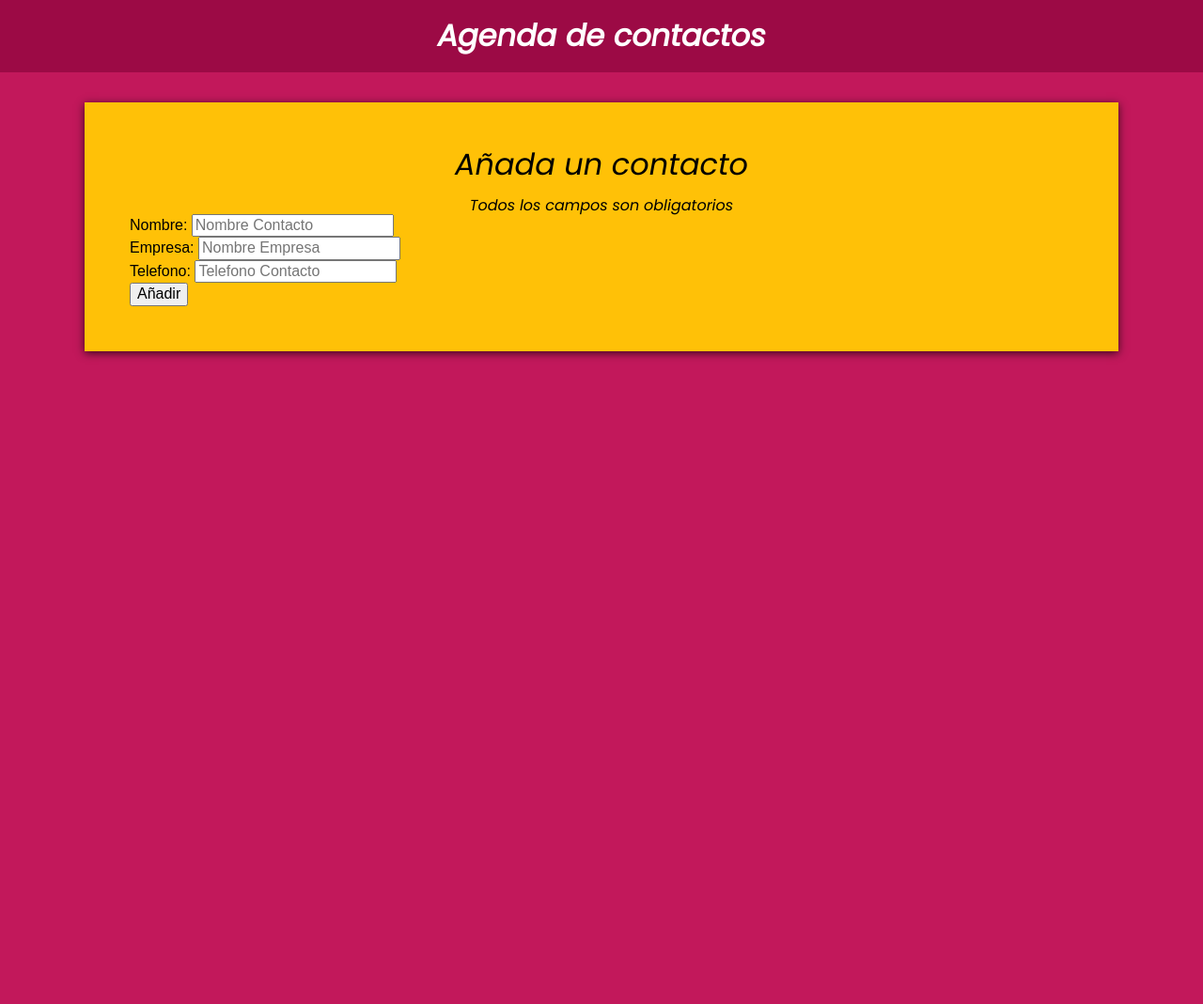
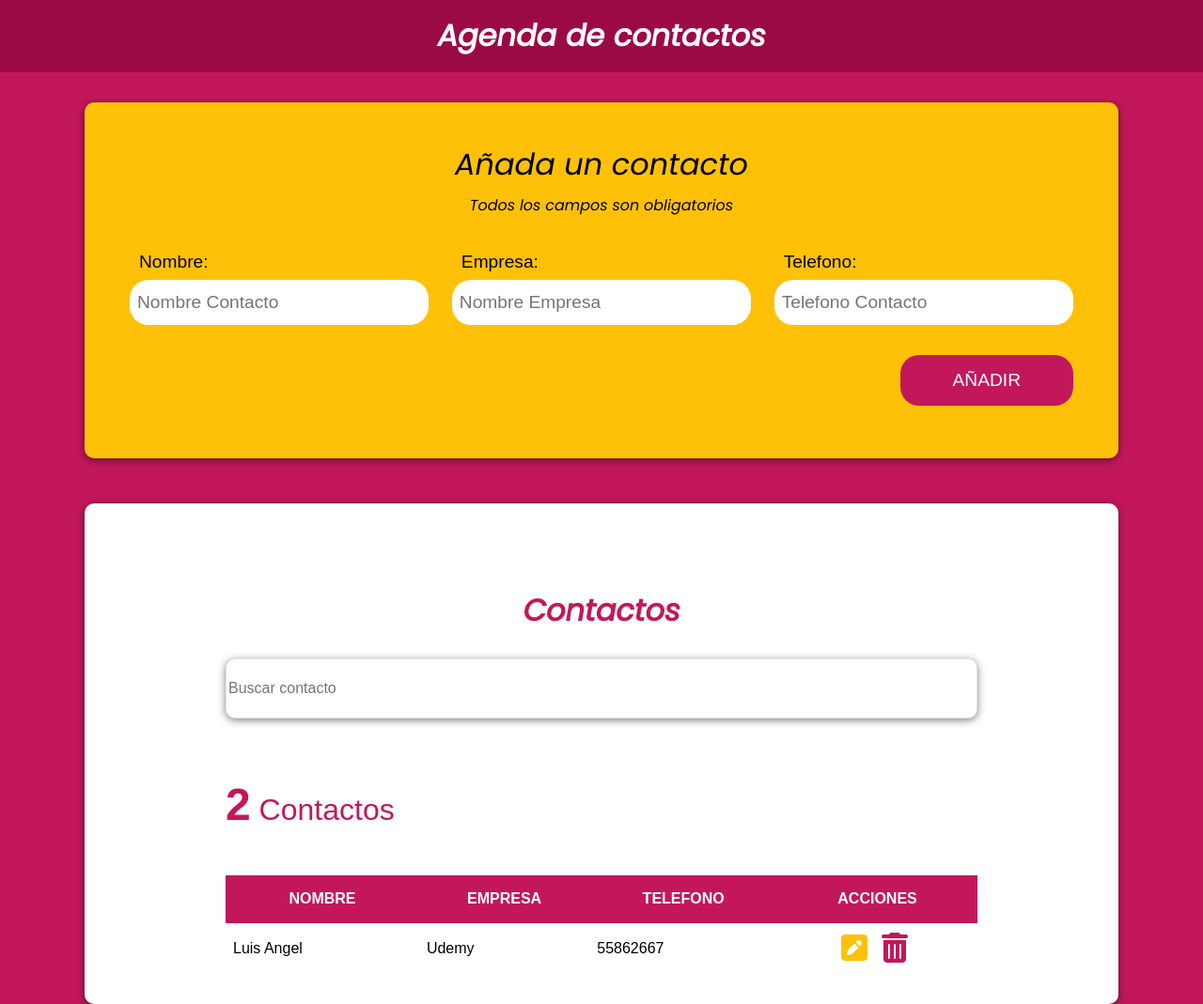
Before and after one commit to lanavarrogs/agenda, a PHP site: page / in a window 1280 px wide. Shown: the whole page at 94% size. Before the commit the page ends 382 px from the top, so only its background shows below. Run offline with PHP 8.4, Linux system fonts and the light colour scheme; some libraries are stand-ins or nearby versions.

Commit message:
Se termino la pagina principal

```diff
--- a/css/styles.css
+++ b/css/styles.css
@@ -21,14 +21,18 @@ html {
   .bg-amarillo{
       background-color: var(--color-secundario);
   }
+  .bg-blanco{
+      background-color: #ffffff;
+  }
   .contenedor{
       margin: 0 auto;
       max-width: 1100px;
   }
   .sombra{
-    -webkit-box-shadow: 0px 2px 9px 0px rgba(0,0,0,0.71);
-    -moz-box-shadow: 0px 2px 9px 0px rgba(0,0,0,0.71);
-     box-shadow: 0px 2px 9px 0px rgba(0,0,0,0.71);
+    -webkit-box-shadow: 0px 2px 5px 0px rgba(0,0,0,0.5);
+    -moz-box-shadow: 0px 2px 5px 0px rgba(0,0,0,0.5);
+     box-shadow: 0px 2px 9px 0px rgba(0,0,0,0.5);
+     border-radius: 10px;
   }
   h1,h2{
       font-family: var(--fuenteSecundaria);
@@ -39,8 +43,23 @@ html {
       padding: 20px;
       color: white;
   }
+  h2{
+      font-size: 2rem;
+      color: var(--color-primario);
+  }
   .contenedor-barra{
       background-color: var(--color-primario-oscuro);
+  }
+  /**Botones**/
+  .btn{
+    font-size: 2rem;
+    text-decoration: none;
+  }
+  .btn-editar{
+     color: var(--color-secundario) ;
+  }
+  .btn-borrar{
+    color: var(--color-primario);
   }
   /** Formulario **/
   form{
@@ -55,7 +74,111 @@ html {
   }
   legend span{
       font-size: 1rem;
-      margin-top: 1rem;;
+      margin-top: 1rem;
       clear: both;
       display: block;
   }
+  @media(min-width:768px){
+    .campos{
+        margin-top: 2rem;
+        display: flex;
+        justify-content: space-between;
+    }
+    .campo{
+        flex: 0 0 calc(33.3% - 1rem);
+    }
+  }
+  .campo{
+      padding: .5rem 0;
+  }
+  .campo label{
+      font-size: 1.2rem;
+      margin-left: 10px;
+  }
+  .campo input[type="text"],
+  .campo input[type="tel"]{
+      width: 100%;
+      border:none;
+      padding: .5rem;
+      height: 3rem;
+      border-radius: 20px;
+      margin-top: .5rem;
+      font-size: 1.2rem;
+  }
+  .enviar{
+      display: flex;
+      justify-content: flex-end;
+  }
+  .campo input[type="submit"]{
+      background-color: var(--color-primario);
+      border: none;
+      color: white;
+      padding: 1rem 3.5rem;
+      border-radius: 20px;
+      margin-top: 1rem;
+      text-transform: uppercase;
+      font-size: 1.2rem;
+      transition: all .3s ease;
+      flex: 1;
+  }
+  .campo input[type="submit"]:hover{
+      cursor: pointer;
+      background-color: var(--color-primario-oscuro);
+  }
+  @media(min-width:768px){
+    .campo input[type="submit"]{
+        flex: 0 0 auto;
+    }
+  }
+  /**Contactos**/
+  .total-contactos{
+    margin: 2rem 0;
+    color: var(--color-primario);
+    font-size: 2rem;
+  }
+  .total-contactos span{
+    font-size: 3rem;
+    font-weight: 900;
+  }
+  .contactos{
+      padding: 2rem;
+      margin-top: 3rem;
+  }
+  .contenedor-tabla{
+      overflow: auto;
+  }
+  .contenedor-contactos{
+      max-width: 800px;
+      margin: 4rem auto 0 auto;
+  }
+  .buscador{
+      width: 100%;
+      height: 4rem;
+      pad: 1rem;
+      margin: 2rem 0;
+      border: 1px solid #e1e1e1;
+  }
+  .listado-contactos{
+      width: 100%;
+      margin-top: 1rem;
+      border-collapse: collapse;
+  }
+  .listado-contactos thead{
+    background-color: var(--color-primario);
+    color: white;
+    text-transform: uppercase;
+  }
+  .listado-contactos thead th{
+      padding: 1rem 0;
+
+  }
+  .listado-contactos tbody td{
+    padding: .5rem;
+  }
+  .listado-contactos tbody td:nth-child(4){
+    text-align: center;
+  }
+  .listado-contactos button{
+    background-color: transparent;
+    border: none;
+  }
--- a/includes/layout/header.php
+++ b/includes/layout/header.php
@@ -10,5 +10,6 @@
     <link href="https://fonts.googleapis.com/css2?family=Poppins:ital@1&display=swap" rel="stylesheet">
     <link rel="stylesheet" href="css/normalize.css">
     <link rel="stylesheet" href="css/styles.css">
+    <script src="https://kit.fontawesome.com/dcf49974c2.js" crossorigin="anonymous"></script>
 </head>
 <body>
--- a/index.php
+++ b/index.php
@@ -20,12 +20,48 @@
                 <label for="telefono">Telefono:</label>
                 <input type="tel" placeholder="Telefono Contacto" id="telefono">
             </div>
-            <div class="campo enviar">
-                <input type="submit" value="Añadir">
-            </div>
         </div><!--Campos-->
+        <div class="campo enviar">
+            <input type="submit" value="Añadir">
+        </div>
     </form><!--Formulario-->
 </div><!--Contedor-->
 
+<div class="bg-blanco contenedor sombra contactos">
+    <div class="contenedor-contactos">
+        <h2>Contactos</h2>
+        <input type="text" id="buscar" class="buscador sombra" placeholder="Buscar contacto">
+        <p class="total-contactos"><span>2</span> Contactos</p>
+        <div class="contenedor-tabla">
+            <table id="listado-contactos" class="listado-contactos">
+                <thead>
+                    <tr>
+                        <th>Nombre</th>
+                        <th>Empresa</th>
+                        <th>Telefono</th>
+                        <th>Acciones</th>
+                    </tr>
+                </thead>
+                <tbody>
+                    <tr>
+                        <td>Luis Angel</td>
+                        <td>Udemy</td>
+                        <td>55862667</td>
+                        <td>
+                            <a href="#" class="btn-editar btn">
+                                <i class="fas fa-pen-square"></i>
+                            </a>
+                            <button data-id="1" type="button" class="btn-borrar btn">
+                                <i class="fas fa-trash-alt"></i>
+                            </button>
+                        </td>
+                    </tr>
+                </tbody>
+            </table>
+        </div>
+    </div>
+</div>
+
+
 
 <?php include 'includes/layout/footer.php'?>
```
